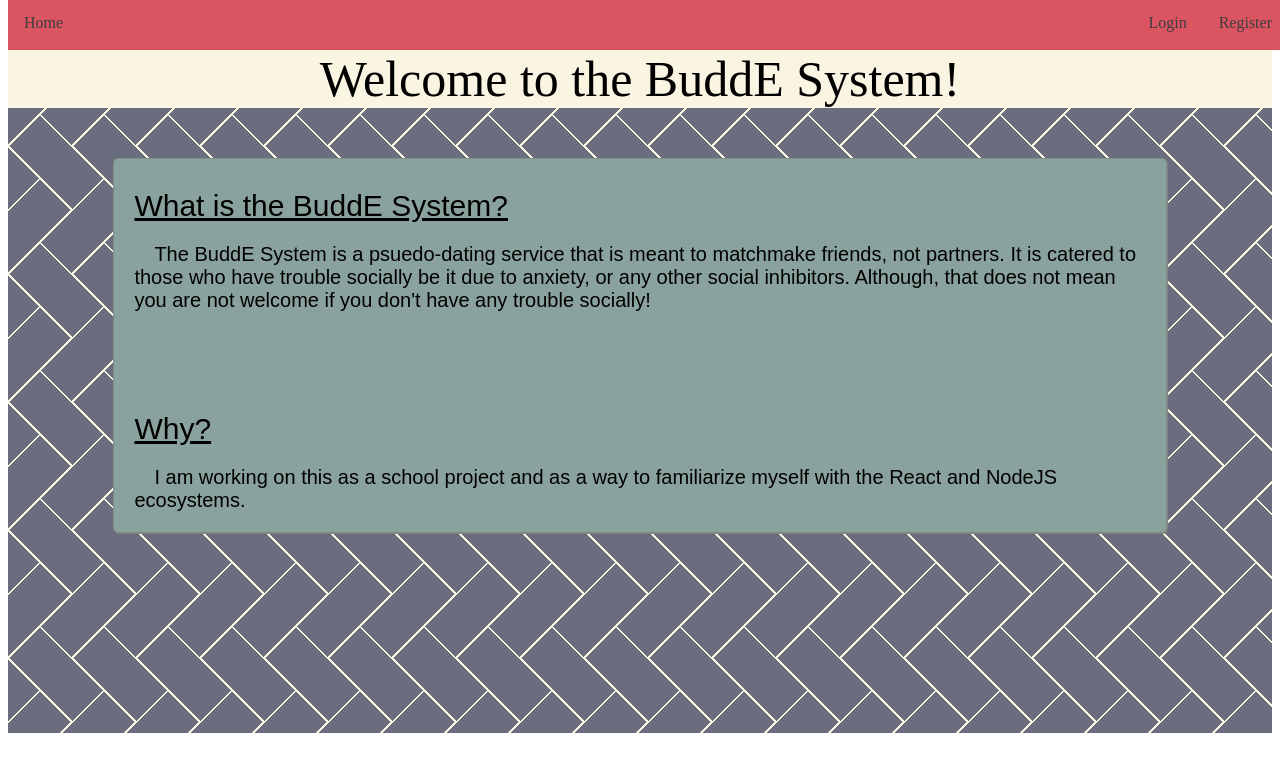
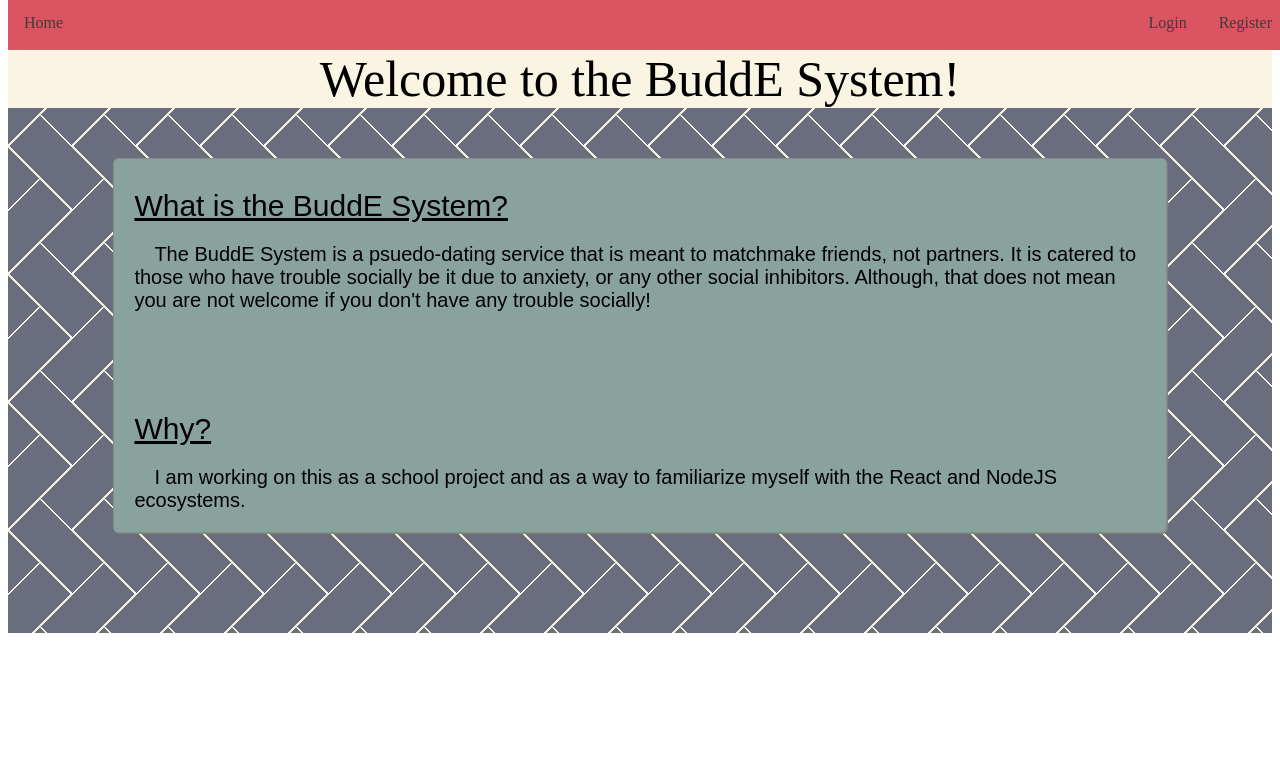
Before and after one commit to JFulweber/buddesystem, a React app: page / in a window 1280 px wide. Shown: the top 772 px of the page. Built offline with nearby package versions, Linux system fonts and the light colour scheme; the HTML template or start-up script is replaced by a standard one.

Commit message:
gettin a little pushy are we

```diff
--- a/src/app/components/Banner/banner.scss
+++ b/src/app/components/Banner/banner.scss
@@ -2,7 +2,7 @@
     background-color: #FAF5E3;
     margin-bottom: 50px;
     width: 100%;
-    height: 60%;
+    height: 65%;
     text-align: center;
     display: table;
     p {
--- a/src/app/layouts/MasterLayout/layout.scss
+++ b/src/app/layouts/MasterLayout/layout.scss
@@ -18,5 +18,4 @@
         linear-gradient(225deg, #696D7D 22px, #FAF5E3 22px, #FAF5E3 24px, transparent 24px, transparent 67px, #FAF5E3 67px, #FAF5E3 69px, transparent 69px)0 64px;
     background-color:#696D7D;
     background-size: 64px 128px;
-    padding-bottom: 100px;
 }
--- a/src/app/pages/homepage.scss
+++ b/src/app/pages/homepage.scss
@@ -10,10 +10,11 @@
 .homepage {
     font-family: 'Ubuntu', sans-serif;
     width: 100%;
+    min-height:35%;
+    height: auto;
     margin: 0px;
     padding: 0px;
-    padding-bottom: 50px;
-    margin-bottom: 50px;
+    padding-bottom: 100px;
     position: relative;
 }
 
--- a/src/app/pages/profile.jsx
+++ b/src/app/pages/profile.jsx
@@ -11,7 +11,6 @@ export default class Profile extends React.Component {
                     <div className={styles.left}>
                         <p> Left? </p>
                     </div>
-                    <div className = {styles.divider}></div>
                     <div className={styles.right}>
                         <p> Right </p>
                     </div>
--- a/src/app/pages/profile.scss
+++ b/src/app/pages/profile.scss
@@ -7,15 +7,17 @@
     & .left {
         float: left;
         width: 20%;
+        & :after {
+            content: "";
+            background-color:$color2;
+            width: 2px;
+            height: 20%;
+            margin-left: 95%;
+        }
     }
 
     & .right {
         float: right;
         width: 80%;
     }
-
-    & .divider {
-        width: 2px;
-        background-color: $color3;
-    }
 }
```
Also changed, not shown: 1 other file (tests, documents, lock files or other folders).
